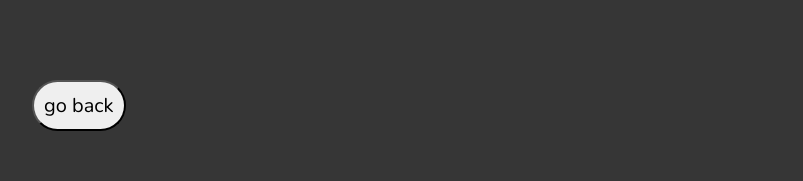
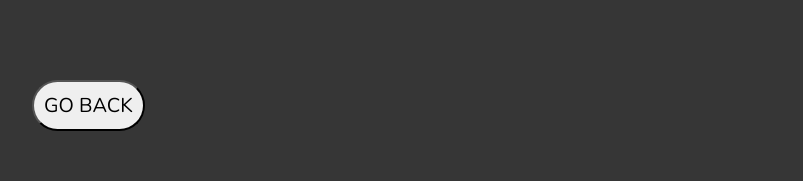
Before and after one commit to MerlinMinder/vueBlog, a Vue app: page /auth/login in a window 1280 px wide. Shown: the top 181 px of the page, without its empty margins (48-851 px from the left). Built offline with nearby package versions, Linux system fonts and the light colour scheme.

Commit message:
provosorisch login

```diff
--- a/src/views/AuthView.vue
+++ b/src/views/AuthView.vue
@@ -1,6 +1,6 @@
 <template>
   <div id="body">
-    <button @click="router.push('/')" id="back">go back</button>
+    <button @click="router.push('/')" id="back">GO BACK</button>
     <div class="formcontainer">
       <RouterView />
     </div>
```
